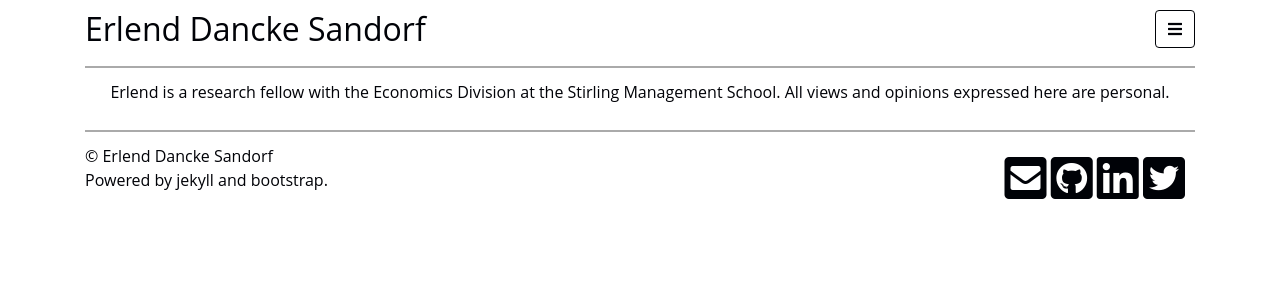
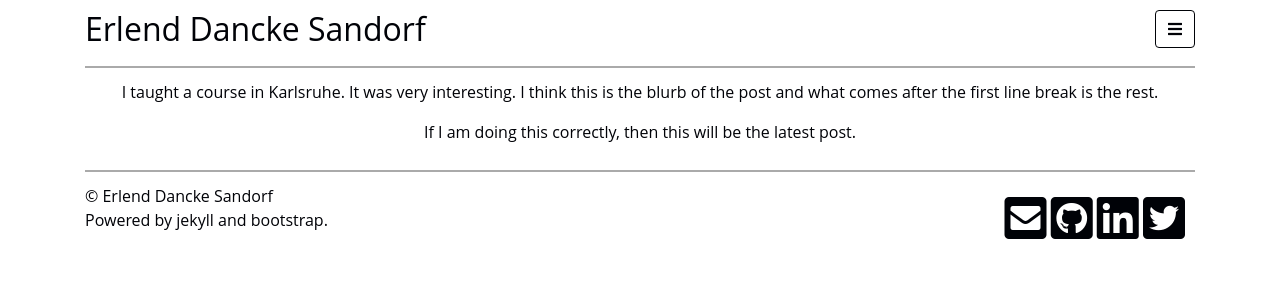
Before and after one commit to edsandorf/old-edsandorf-website, a Jekyll site: the page built from _news/2018-04-17-news-is-online-two.md, in a window 1280 px wide. Shown: the top 300 px of the page. Built offline with Jekyll 4.4.1, drawn with Linux system fonts in a browser that asks for light colours.

Commit message:
Updated most recent news post for testing

```diff
--- a/_news/2018-04-17-news-is-online-two.md
+++ b/_news/2018-04-17-news-is-online-two.md
@@ -1,6 +1,9 @@
 ---
-title: news2
+title: Teaching in Karlsruhe
+author: Erlend
 ---
 
-Erlend is a research fellow with the Economics Division at the Stirling
-Management School. All views and opinions expressed here are personal.
+I taught a course in Karlsruhe. It was very interesting. I think this is the blurb
+of the post and what comes after the first line break is the rest.
+
+If I am doing this correctly, then this will be the latest post.
```
